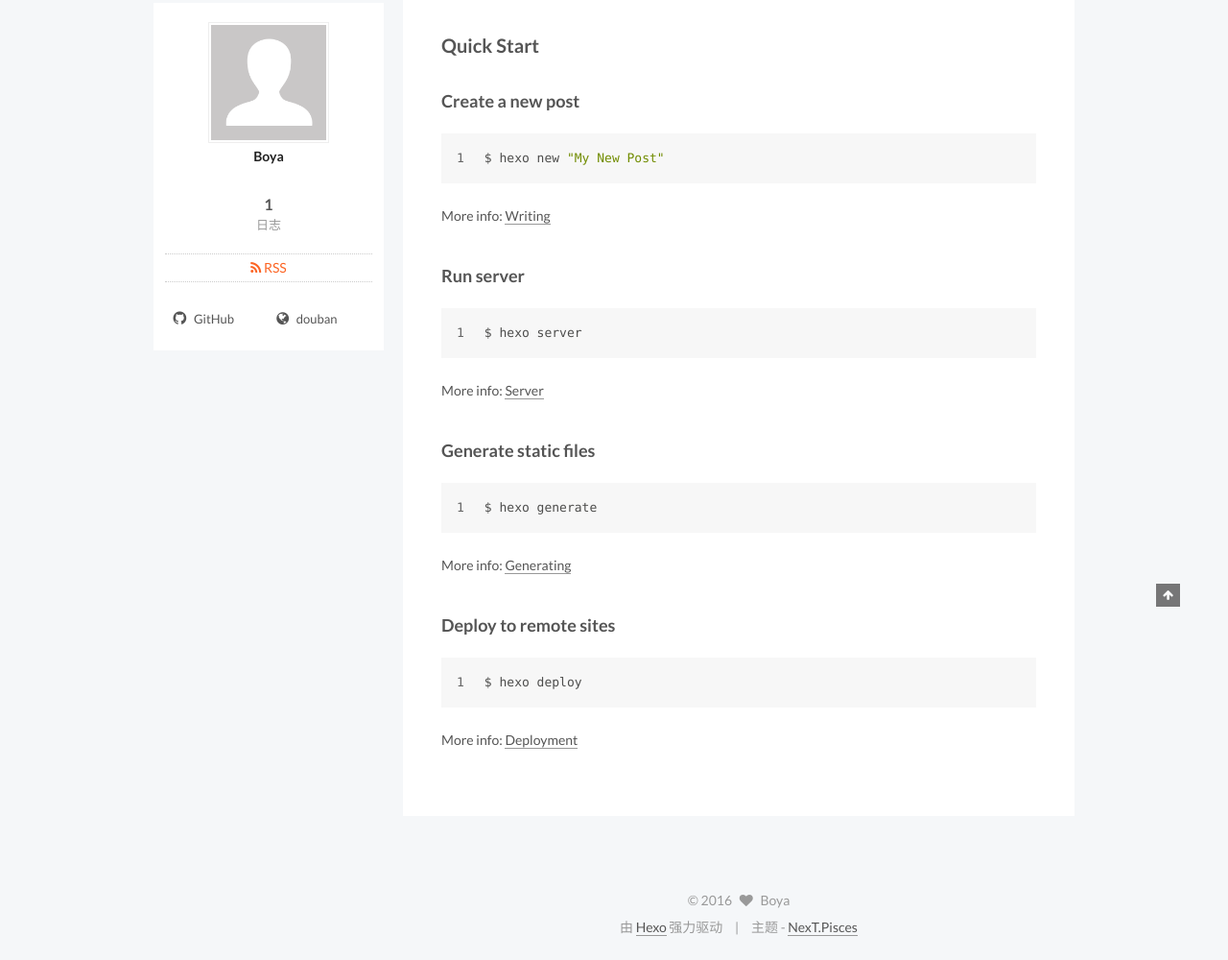
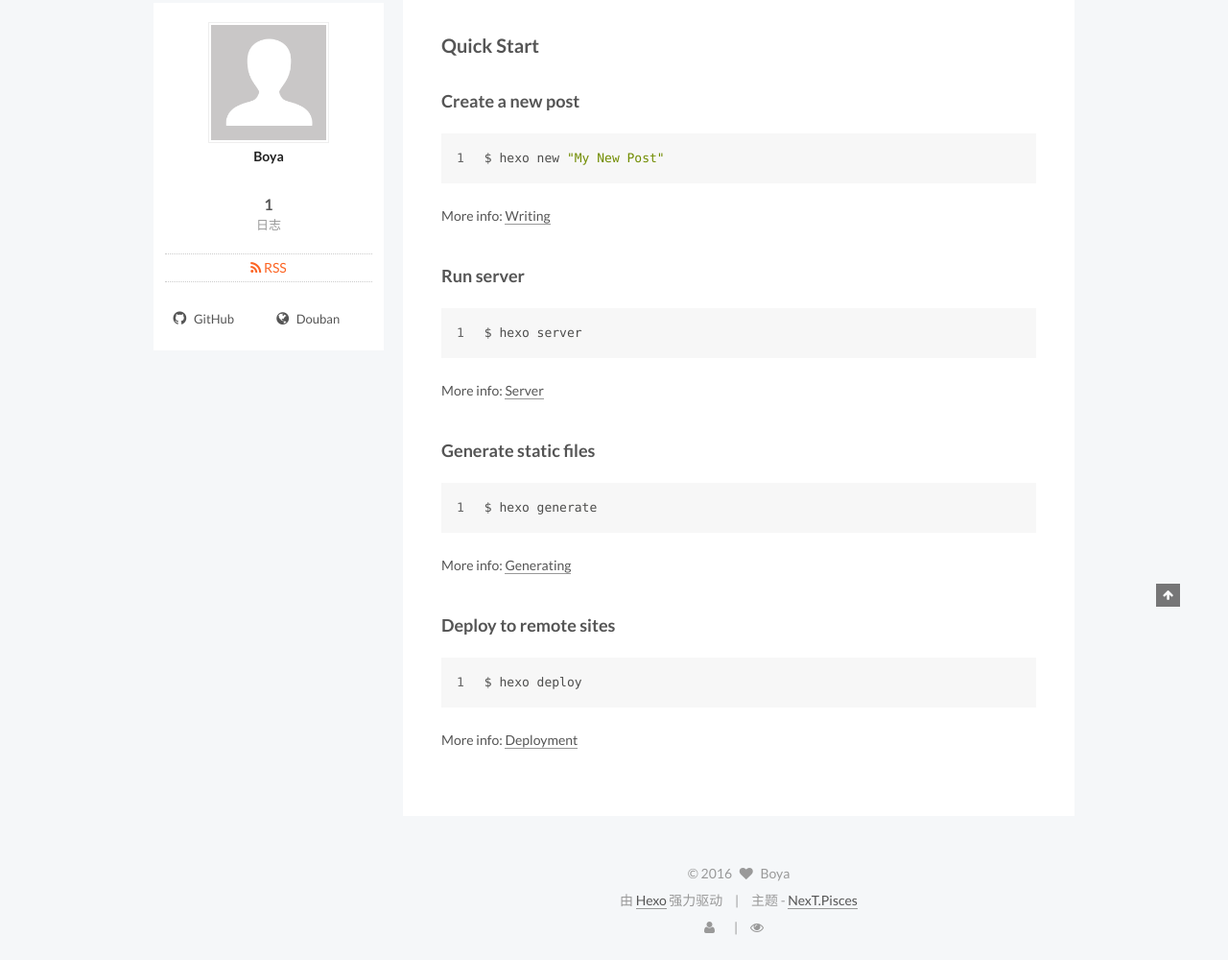
Before and after one commit to boyazuo/boyazuo.github.com, a plain HTML site: page index.html in a window 1280 px wide. Shown: the part 268-1268 px from the top of the page at 96% size. Drawn offline with Linux system fonts and the light colour scheme; some packages are replaced by stand-ins of ours; a script that the page names is missing.

Commit message:
Site updated: 2016-08-10 15:43:13

```diff
--- a/css/main.css
+++ b/css/main.css
@@ -1549,7 +1549,7 @@ pre .javascript .function {
   width: 4px;
   height: 4px;
   border-radius: 50%;
-  background: #be73ff;
+  background: #608b90;
 }
 .links-of-blogroll {
   font-size: 13px;
--- a/index.html
+++ b/index.html
@@ -428,11 +428,11 @@
               </span>
 
               <span class="links-of-author-item">
-                <a href="https://www.douban.com/people/72585938/" target="_blank" title="douban">
+                <a href="https://www.douban.com/people/72585938/" target="_blank" title="Douban">
 
                     <i class="fa fa-fw fa-globe"></i>
 
-                  douban
+                  Douban
                 </a>
               </span>
 
@@ -478,6 +478,22 @@
   <a class="theme-link" href="https://github.com/iissnan/hexo-theme-next">
     NexT.Pisces
   </a>
+</div>
+
+
+
+<div class="busuanzi-count">
+
+  <script async src="https://dn-lbstatics.qbox.me/busuanzi/2.3/busuanzi.pure.mini.js"></script>
+
+
+    <span class="site-uv"><i class="fa fa-user"></i><span class="busuanzi-value" id="busuanzi_value_site_uv"></span></span>
+
+
+
+    <span class="site-pv"><i class="fa fa-eye"></i><span class="busuanzi-value" id="busuanzi_value_site_pv"></span></span>
+
+
 </div>
 
 
```
Also changed, not shown: archives/2016/08/index.html (+18 -2 lines), archives/2016/index.html (+18 -2 lines), archives/index.html (+18 -2 lines), articles/2016/08/10/hello-world/index.html (+23 -2 lines), categories/index.html (+20 -2 lines), tags/index.html (+18 -4 lines).
